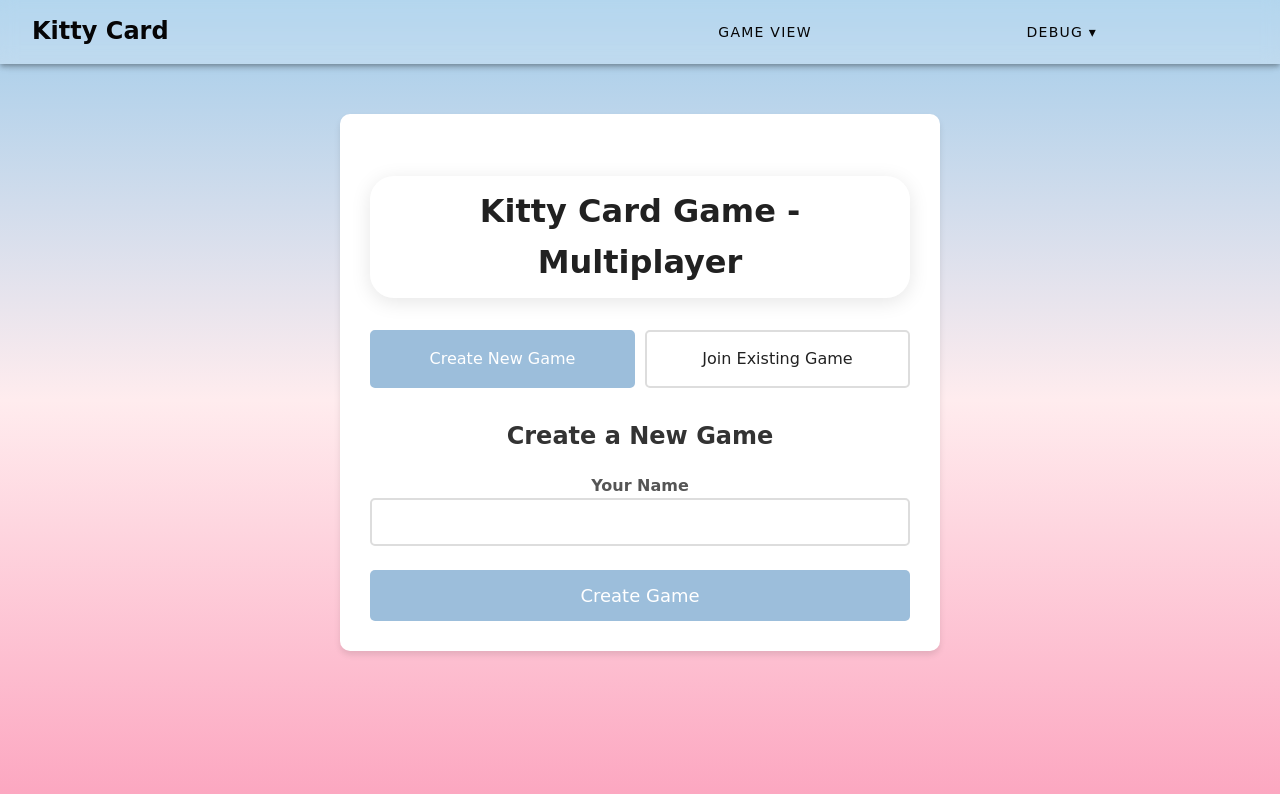
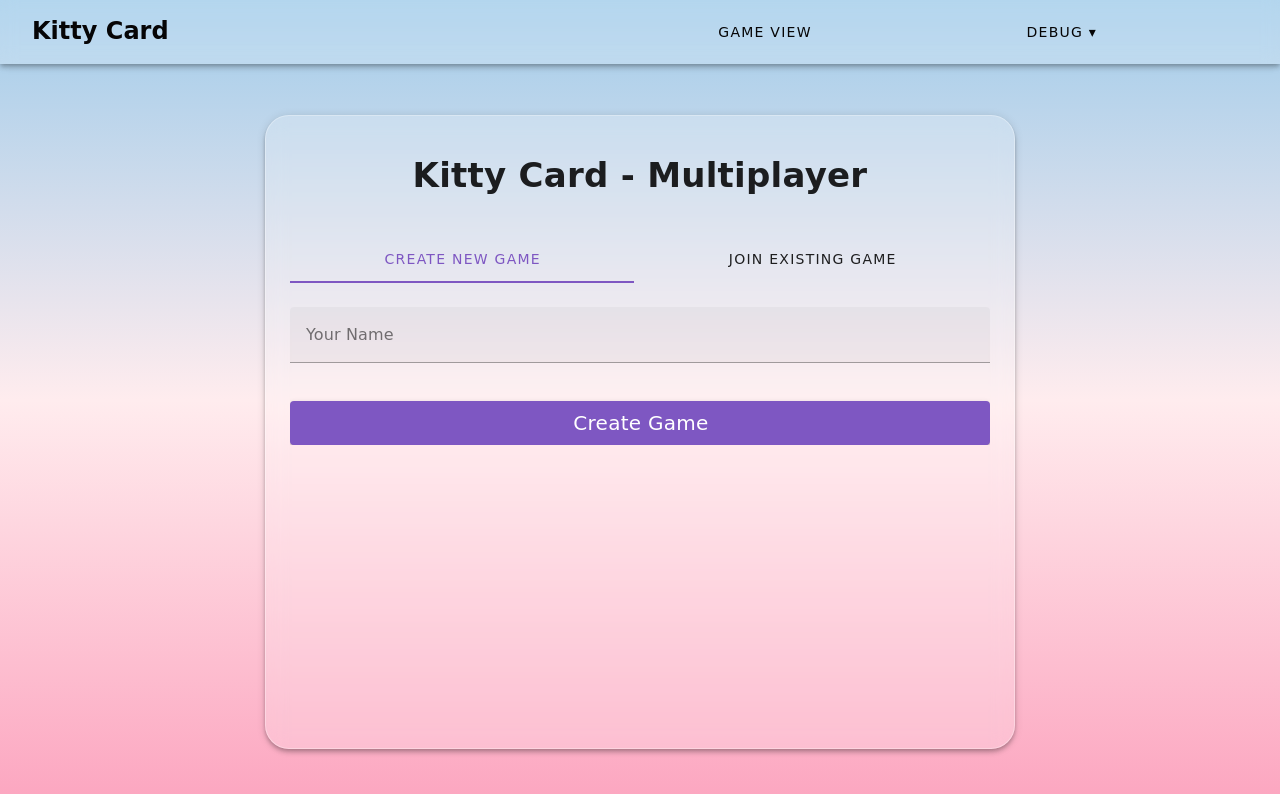
Before and after one commit to ShahdLala66/WA_Kitty_Card, a Vue app in the folder wa_kitty_card/frontend/: page /enterNames in a window 1280 px wide. Shown: the top 794 px of the page. Built offline with nearby package versions, Linux system fonts and the light colour scheme; the HTML template or start-up script is replaced by a standard one.

Commit message:
feat: enterNames/Home with vuetify, routing fixed

```diff
--- /dev/null
+++ b/package.json
@@ -0,0 +1,5 @@
+{
+  "dependencies": {
+    "@mdi/font": "^7.4.47"
+  }
+}
--- a/wa_kitty_card/frontend/package.json
+++ b/wa_kitty_card/frontend/package.json
@@ -8,6 +8,7 @@
     "lint": "vue-cli-service lint"
   },
   "dependencies": {
+    "@mdi/font": "^7.4.47",
     "core-js": "^3.8.3",
     "vue": "^3.2.13",
     "vue-router": "^4.0.3",
--- a/wa_kitty_card/frontend/src/App.vue
+++ b/wa_kitty_card/frontend/src/App.vue
@@ -2,37 +2,18 @@
   <v-app>
     <NavBar />
     <v-main>
-      <component :is="currentView" />
+      <router-view />
     </v-main>
   </v-app>
 </template>
 
 <script>
 import NavBar from './components/NavBar.vue'
-import Home from './views/Home.vue'
-import EnterNames from './views/EnterNames.vue'
-import Game from './views/Game.vue'
-import GameOver from './views/GameOver.vue'
 
 export default {
   name: 'App',
   components: {
-    NavBar,
-    Home,
-    EnterNames,
-    Game,
-    GameOver
-  },
-  computed: {
-    currentView() {
-      const path = window.location.pathname;
-      if (path === '/') return 'Home';
-      if (path === '/enterNames') return 'EnterNames';
-      if (path === '/combinedView') return 'Game';
-      if (path === '/gameOverPage') return 'GameOver';
-      if (['/playersState', '/gridColors', '/playersHand', '/listEvents'].includes(path)) return 'Game'; // Reusing Game or we could make a Debug component
-      return 'Home';
-    }
+    NavBar
   }
 }
 </script>
--- a/wa_kitty_card/frontend/src/router/index.js
+++ b/wa_kitty_card/frontend/src/router/index.js
@@ -11,17 +11,17 @@ const routes = [
     component: Home
   },
   {
-    path: '/enter-names',
+    path: '/enterNames',
     name: 'EnterNames',
     component: EnterNames
   },
   {
-    path: '/game',
+    path: '/combinedView',
     name: 'Game',
     component: Game
   },
   {
-    path: '/game-over',
+    path: '/gameOverPage',
     name: 'GameOver',
     component: GameOver
   }
--- a/wa_kitty_card/frontend/src/views/EnterNames.vue
+++ b/wa_kitty_card/frontend/src/views/EnterNames.vue
@@ -1,64 +1,94 @@
 <template>
-  <div class="enter-names">
-    <h1>Kitty Card Game - Multiplayer</h1>
+  <v-container class="fill-height d-flex align-center justify-center">
+    <v-card class="glass-card pa-6" width="100%" max-width="750" min-height="90%" elevation="4">
+      <v-card-title class="text-h4 font-weight-bold text-center mb-6">
+        Kitty Card - Multiplayer
+      </v-card-title>
 
-    <div class="game-mode-selector">
-      <button id="create-game-btn" class="mode-btn" :class="{ active: mode === 'create' }" @click="mode = 'create'">
-        Create New Game
-      </button>
-      <button id="join-game-btn" class="mode-btn" :class="{ active: mode === 'join' }" @click="mode = 'join'">
-        Join Existing Game
-      </button>
-    </div>
+      <v-tabs v-model="mode" grow class="mb-6 bg-transparent" color="deep-purple-lighten-1">
+        <v-tab value="create">Create New Game</v-tab>
+        <v-tab value="join">Join Existing Game</v-tab>
+      </v-tabs>
 
-    <!-- Create Game Form -->
-    <div v-if="mode === 'create'" id="create-game-form" class="game-form">
-      <h2>Create a New Game</h2>
-      <form id="create-form" @submit.prevent="createGame">
-        <div>
-          <label for="create-player-name">Your Name</label><br />
-          <input type="text" id="create-player-name" v-model="playerName" required />
-        </div>
-        <br />
-        <div>
-          <button type="submit">Create Game</button>
-        </div>
-      </form>
+      <v-window v-model="mode">
+        <!-- Create Game Form -->
+        <v-window-item value="create">
+          <v-form @submit.prevent="createGame">
+            <v-text-field
+              v-model="playerName"
+              label="Your Name"
+              required
+              color="deep-purple-lighten-1"
+              class="mb-4"
+            ></v-text-field>
 
-      <div v-if="waiting" id="waiting-room">
-        <h3>Game Created!</h3>
-        <p>Share this Game ID with another player:</p>
-        <div class="game-id-display">
-          <input type="text" id="game-id-input" :value="gameId" readonly />
-          <button id="copy-game-id-btn" @click="copyGameId">Copy ID</button>
-        </div>
-        <p class="waiting-text">Waiting for player 2 to join...</p>
-        <div class="spinner"></div>
-      </div>
-    </div>
+            <v-btn
+              type="submit"
+              color="deep-purple-lighten-1"
+              block
+              size="large"
+              class="text-h6"
+            >
+              Create Game
+            </v-btn>
+          </v-form>
 
-    <!-- Join Game Form -->
-    <div v-if="mode === 'join'" id="join-game-form" class="game-form">
-      <h2>Join an Existing Game</h2>
-      <form id="join-form" @submit.prevent="joinGame">
-        <div>
-          <label for="join-game-id">Game ID</label><br />
-          <input type="text" id="join-game-id" v-model="joinGameId" required placeholder="Enter game ID" />
-        </div>
-        <br />
-        <div>
-          <label for="join-player-name">Your Name</label><br />
-          <input type="text" id="join-player-name" v-model="playerName" required />
-        </div>
-        <br />
-        <div>
-          <button type="submit">Join Game</button>
-        </div>
-      </form>
-    </div>
+          <div v-if="waiting" class="text-center mt-6">
+            <h3 class="text-h5 mb-2">Game Created!</h3>
+            <p class="mb-4">Share this Game ID with another player:</p>
 
-    <div v-if="errorMessage" id="error-message" class="error-message">{{ errorMessage }}</div>
-  </div>
+            <div class="d-flex align-center gap-2 mb-4">
+              <v-text-field
+                ref="gameIdInput"
+                :model-value="gameId"
+                readonly
+                hide-details
+                class="flex-grow-1"
+                color="deep-purple-lighten-1"
+              ></v-text-field>
+              <v-btn color="deep-purple-lighten-1" @click="copyGameId" height="56">
+                Copy ID
+              </v-btn>
+            </div>
+
+            <p class="text-medium-emphasis mb-4">Waiting for player 2 to join...</p>
+            <v-progress-circular indeterminate color="deep-purple-lighten-1" size="40"></v-progress-circular>
+          </div>
+        </v-window-item>
+
+        <!-- Join Game Form -->
+        <v-window-item value="join">
+          <v-form @submit.prevent="joinGame">
+            <v-text-field
+              v-model="playerName"
+              label="Your Name"
+              required
+              color="deep-purple-lighten-1"
+              class="mb-4"
+            ></v-text-field>
+
+            <v-text-field
+              v-model="joinGameId"
+              label="Game ID"
+              required
+              color="deep-purple-lighten-1"
+              class="mb-4"
+            ></v-text-field>
+
+            <v-btn
+              type="submit"
+              color="deep-purple-lighten-1"
+              block
+              size="large"
+              class="text-none text-h6"
+            >
+              Join Game
+            </v-btn>
+          </v-form>
+        </v-window-item>
+      </v-window>
+    </v-card>
+  </v-container>
 </template>
 
 <script>
@@ -141,6 +171,12 @@ export default {
     },
     copyGameId() {
       navigator.clipboard.writeText(this.gameId);
+      this.$nextTick(() => {
+        const input = this.$refs.gameIdInput.$el.querySelector('input');
+        if (input) {
+          input.select();
+        }
+      });
     },
     connectWebSocket() {
       const protocol = window.location.protocol === 'https:' ? 'wss:' : 'ws:';
@@ -158,155 +194,16 @@ export default {
 </script>
 
 <style lang="scss" scoped>
-.enter-names {
-  max-width: 600px;
-  margin: 50px auto;
-  padding: 30px;
-  background: white;
-  border-radius: 10px;
-  box-shadow: 0 4px 6px rgba(0, 0, 0, 0.1);
+@import "@/styles/colors";
+
+.glass-card {
+  background: $white-transparent !important;
+  backdrop-filter: blur(10px);
+  border-radius: $border-radius;
+  border: 1px solid rgba(255, 255, 255, 0.3);
 }
 
-.game-mode-selector {
-  display: flex;
-  gap: 10px;
-  margin-bottom: 30px;
-}
-
-.mode-btn {
-  flex: 1;
-  padding: 15px;
-  border: 2px solid #ddd;
-  background: white;
-  cursor: pointer;
-  border-radius: 5px;
-  font-size: 16px;
-  transition: all 0.3s;
-
-  &.active {
-    background: #9cbedb;
-    color: white;
-    border-color: #9cbedb;
-  }
-
-  &:hover {
-    border-color: #9cbedb;
-  }
-}
-
-.game-form {
-  animation: fadeIn 0.3s;
-
-  h2 {
-    color: #333;
-    margin-bottom: 20px;
-  }
-
-  label {
-    font-weight: bold;
-    color: #555;
-  }
-
-  input[type="text"] {
-    width: 100%;
-    padding: 10px;
-    border: 2px solid #ddd;
-    border-radius: 5px;
-    font-size: 16px;
-  }
-
-  button[type="submit"] {
-    width: 100%;
-    padding: 12px;
-    background: #9cbedb;
-    color: white;
-    border: none;
-    border-radius: 5px;
-    font-size: 18px;
-    cursor: pointer;
-    transition: background 0.3s;
-
-    &:hover {
-      background: #7b9fbe;
-    }
-  }
-}
-
-#waiting-room {
-  text-align: center;
-  padding: 20px;
-}
-
-.game-id-display {
-  display: flex;
-  gap: 10px;
-  margin: 20px 0;
-}
-
-#game-id-input {
-  flex: 1;
-  font-size: 24px;
-  font-weight: bold;
-  text-align: center;
-  letter-spacing: 2px;
-}
-
-#copy-game-id-btn {
-  padding: 10px 20px;
-  background: #9cbedb;
-  color: white;
-  border: none;
-  border-radius: 5px;
-  cursor: pointer;
-  transition: background 0.3s;
-
-  &:hover {
-    background: #0b7dda;
-  }
-}
-
-.waiting-text {
-  color: #666;
-  font-style: italic;
-}
-
-.spinner {
-  border: 4px solid #f3f3f3;
-  border-top: 4px solid #9cbedb;
-  border-radius: 50%;
-  width: 40px;
-  height: 40px;
-  animation: spin 1s linear infinite;
-  margin: 20px auto;
-}
-
-.error-message {
-  background: #f44336;
-  color: white;
-  padding: 15px;
-  border-radius: 5px;
-  margin-top: 20px;
-}
-
-@keyframes fadeIn {
-  from {
-    opacity: 0;
-    transform: translateY(-10px);
-  }
-
-  to {
-    opacity: 1;
-    transform: translateY(0);
-  }
-}
-
-@keyframes spin {
-  0% {
-    transform: rotate(0deg);
-  }
-
-  100% {
-    transform: rotate(360deg);
-  }
+.gap-2 {
+  gap: 8px;
 }
 </style>
--- a/wa_kitty_card/frontend/src/views/GameOver.vue
+++ b/wa_kitty_card/frontend/src/views/GameOver.vue
@@ -1,10 +1,31 @@
 <template>
-  <div class="game-over-container">
-    <h1>Game Over</h1>
-    <h2>Winner: {{ winnerName }}</h2>
-    <a href="/enterNames" class="btn btn-primary">New Game</a>
-    <a href="/" class="btn btn-secondary">Home</a>
-  </div>
+  <v-container class="fill-height d-flex flex-column align-center justify-center">
+    <v-card class="glass-card pa-8 text-center" elevation="4" min-width="300">
+      <h1 class="text-h2 font-weight-bold mb-4 text-primary">Game Over</h1>
+      <h2 class="text-h4 mb-8">Winner: {{ winnerName }}</h2>
+
+      <div class="d-flex flex-column gap-4">
+        <v-btn
+          to="/enterNames"
+          color="primary"
+          size="large"
+          class="mb-4"
+          prepend-icon="mdi-replay"
+        >
+          New Game
+        </v-btn>
+
+        <v-btn
+          to="/"
+          variant="outlined"
+          size="large"
+          prepend-icon="mdi-home"
+        >
+          Home
+        </v-btn>
+      </div>
+    </v-card>
+  </v-container>
 </template>
 
 <script>
@@ -24,17 +45,12 @@ export default {
 </script>
 
 <style lang="scss" scoped>
-.game-over-container {
-  display: flex;
-  flex-direction: column;
-  align-items: center;
-  justify-content: center;
-  gap: 2rem;
-  min-height: 50vh;
-  padding: 2rem;
+@import "@/styles/colors";
 
-  .btn {
-    margin: 0.5rem;
-  }
+.glass-card {
+  background: $white-transparent !important;
+  backdrop-filter: blur(10px);
+  border-radius: $border-radius;
+  border: 1px solid rgba(255, 255, 255, 0.3);
 }
 </style>
--- a/wa_kitty_card/frontend/src/views/Home.vue
+++ b/wa_kitty_card/frontend/src/views/Home.vue
@@ -1,16 +1,14 @@
 <template>
-  <div class="home">
-    <h1>{{ message }}</h1>
+  <v-container fluid class="home fill-height d-flex flex-column align-center">
+    <h1 class="text-h2 font-weight-bold mb-6 text-center">{{ message }}</h1>
 
-    <div class="button-container">
-      <button class="cute-button">
-        <a href="/enterNames">
-          <img
-            class="button-image"
-            width="150"
-            src="/images/zayne-icon.png"
-          />
-        </a>
+    <div class="d-flex justify-center align-center my-8 position-relative" style="z-index: 2">
+      <button class="cute-button" @click="$router.push('/enterNames')">
+        <img
+          class="button-image"
+          width="150"
+          src="/images/zayne-icon.png"
+        />
       </button>
     </div>
 
@@ -24,56 +22,66 @@
       </div>
     </div>
 
-    <div class="container py-4">
-      <div class="row">
-        <div class="col-12 col-md-12 col-xxl-4 mb-3">
-          <div class="card h-100 shadow-sm">
-            <div class="card-body">
-              <h2 class="card-title"><strong>General</strong></h2>
-              <p class="card-text">
+    <v-container class="py-4">
+      <v-row>
+        <!-- General Section -->
+        <v-col cols="12" md="12" xxl="4" class="mb-3">
+          <v-card class="h-100 glass-card" elevation="4">
+            <v-card-item>
+              <v-card-title class="text-h4 font-weight-bold text-center mb-4 card-title">
+                <strong>General</strong>
+              </v-card-title>
+            </v-card-item>
+            <v-card-text class="text-body-1">
+              <p class="mb-4">
                 When you start the game, you will be asked to choose a mode:
               </p>
 
-              <ul>
-                <li>Single</li>
-                <li>Multiplayer</li>
-              </ul>
+              <v-list density="compact" class="bg-transparent">
+                <v-list-item prepend-icon="mdi-paw">Single</v-list-item>
+                <v-list-item prepend-icon="mdi-paw">Multiplayer</v-list-item>
+              </v-list>
 
-              <p class="card-text">
+              <p class="mt-4">
                 Single player mode has a special feature but the game can NOT be
                 played as single player, as it needs two people. Then you will be
                 asked to load or save a game. If it’s your first time playing, you
                 need to start a new game.
               </p>
-            </div>
-          </div>
-        </div>
+            </v-card-text>
+          </v-card>
+        </v-col>
 
-        <div class="col-12 col-md-6 col-xxl-4 mb-3">
-          <div class="card h-100 shadow-sm">
-            <div class="card-body">
-              <h2 class="card-title"><strong>Rules</strong></h2>
-              <h4 class="mt-3"><em>About Rounds:</em></h4>
-              <p class="card-text">
+        <!-- Rules Section -->
+        <v-col cols="12" md="6" xxl="4" class="mb-3">
+          <v-card class="h-100 glass-card" elevation="4">
+            <v-card-item>
+              <v-card-title class="text-h4 font-weight-bold text-center mb-4 card-title">
+                <strong>Rules</strong>
+              </v-card-title>
+            </v-card-item>
+            <v-card-text class="text-body-1">
+              <h4 class="text-h6 font-weight-bold mt-3 mb-2"><em>About Rounds:</em></h4>
+              <p class="mb-2">
                 At the start of each game, both players decide the order to play.
               </p>
-              <ul>
+              <ul class="pl-4 mb-4">
                 <li>The player going first receives 3 cards.</li>
                 <li>The player going second receives also 3 cards.</li>
               </ul>
 
-              <p class="card-text">
+              <p class="mb-4">
                 Players alternate turns, and each round, they can choose to either
                 [Play] a card or [Draw] a card. When all 9 cups are filled with
                 kitties, the player with more points wins the game.
               </p>
 
-              <h4 class="mt-3"><em>About Cards:</em></h4>
-              <p class="card-text">
+              <h4 class="text-h6 font-weight-bold mt-3 mb-2"><em>About Cards:</em></h4>
+              <p class="mb-2">
                 There are 4 colors of cards and 5 colors of cups, including the
                 white cup.
               </p>
-              <ul>
+              <ul class="pl-4 mb-4">
                 <li>There are the ACE and Bomb cards.</li>
                 <li>The ace card freezes the enemy! More rounds for you!</li>
                 <li>
@@ -83,8 +91,8 @@
                 </li>
               </ul>
 
-              <h4 class="mt-3"><em>About Points:</em></h4>
-              <ul>
+              <h4 class="text-h6 font-weight-bold mt-3 mb-2"><em>About Points:</em></h4>
+              <ul class="pl-4 mb-4">
                 <li>You can put your cards in any unoccupied cups.</li>
                 <li>
                   Place kitties in the cups and score points based on the cup color.
@@ -100,16 +108,16 @@
                 </li>
               </ul>
 
-              <h4 class="mt-3"><em>About the card placement:</em></h4>
-              <ul>
+              <h4 class="text-h6 font-weight-bold mt-3 mb-2"><em>About the card placement:</em></h4>
+              <ul class="pl-4 mb-4">
                 <li>
                   Careful where you place your card! If you place it in the wrong
                   cell the cat will destroy it! Your turn will be canceled.
                 </li>
               </ul>
 
-              <h4 class="mt-3"><em>About the winner:</em></h4>
-              <ul>
+              <h4 class="text-h6 font-weight-bold mt-3 mb-2"><em>About the winner:</em></h4>
+              <ul class="pl-4">
                 <li>The one with most Points will win.</li>
                 <li>
                   If you get the ACE, you are lucky! You will be able to freeze your
@@ -118,66 +126,71 @@
                 </li>
                 <li>Other modes to be added in the future (ahem Semester 5)</li>
               </ul>
-            </div>
-          </div>
-        </div>
+            </v-card-text>
+          </v-card>
+        </v-col>
 
-        <div class="col-12 col-md-6 col-xxl-4 mb-3">
-          <div class="card h-100 shadow-sm">
-            <div class="card-body">
-              <h2 class="card-title"><strong>LOOK!!!</strong></h2>
-              <p class="card-text">
+        <!-- Images Section -->
+        <v-col cols="12" md="6" xxl="4" class="mb-3">
+          <v-card class="h-100 glass-card" elevation="4">
+            <v-card-item>
+              <v-card-title class="text-h4 font-weight-bold text-center mb-4 card-title">
+                <strong>LOOK!!!</strong>
+              </v-card-title>
+            </v-card-item>
+            <v-card-text class="text-body-1 text-center">
+              <p class="mb-2">
                 After being asked what mode you wanna play, you get this:
               </p>
-              <img
-                class="img-fluid mb-2"
+              <v-img
+                class="mx-auto mb-4 rounded-lg elevation-2"
                 width="300"
                 src="https://github.com/user-attachments/assets/d9a47570-83dd-42af-a7e9-470f9e398ab5"
-              />
+              ></v-img>
 
-              <p class="card-text">Now for the Game itself!</p>
-              <img
-                class="img-fluid mb-2"
+              <p class="mb-2">Now for the Game itself!</p>
+              <v-img
+                class="mx-auto mb-4 rounded-lg elevation-2"
                 width="300"
                 src="https://github.com/user-attachments/assets/9f592665-8085-4664-b3d9-3281d1907bdd"
-              />
+              ></v-img>
 
-              <p class="card-text">
+              <p class="mb-2">
                 Aren't the little kitties cute? Btw THEY'RE ALL MOVING!
               </p>
-              <img
-                class="img-fluid mb-2"
+              <v-img
+                class="mx-auto mb-4 rounded-lg elevation-2"
                 width="300"
                 src="https://github.com/user-attachments/assets/4789d1dd-f420-4a28-9237-1f270d346c70"
-              />
-              <img
-                class="img-fluid mb-2"
+              ></v-img>
+              <v-img
+                class="mx-auto mb-4 rounded-lg elevation-2"
                 width="300"
                 src="https://github.com/user-attachments/assets/f4761088-5c92-4b2a-ad1b-d7495532a261"
-              />
+              ></v-img>
 
-              <p class="card-text">And Game Over:</p>
-              <img
-                class="img-fluid mb-2"
+              <p class="mb-2 mt-4">And Game Over:</p>
+              <v-img
+                class="mx-auto mb-4 rounded-lg elevation-2"
                 width="300"
                 src="https://github.com/user-attachments/assets/90c78aaa-d0af-455b-a8ae-c2bf2257085d"
-              />
-              <img
-                class="img-fluid mb-2"
+              ></v-img>
+              <v-img
+                class="mx-auto mb-4 rounded-lg elevation-2"
                 width="300"
                 src="https://github.com/user-attachments/assets/0dabce1d-05ac-43b2-9b42-0b0db84bbe00"
-              />
-              <img
-                class="img-fluid mb-2"
+              ></v-img>
+              <v-img
+                class="mx-auto mb-4 rounded-lg elevation-2"
                 width="300"
                 src="https://github.com/user-attachments/assets/efecb4e8-2e53-4586-8bd7-b79ecacc3ab6"
-              />
-            </div>
-          </div>
-        </div>
-      </div>
-    </div>
-  </div>
+              ></v-img>
+            </v-card-text>
+          </v-card>
+        </v-col>
+      </v-row>
+    </v-container>
+  </v-container>
 </template>
 
 <script>
@@ -195,3 +208,118 @@ export default {
   }
 }
 </script>
+
+<style lang="scss" scoped>
+@import "@/styles/colors";
+
+.glass-card {
+  background: $white-transparent !important;
+  backdrop-filter: blur(10px);
+  border-radius: $border-radius;
+  border: 1px solid rgba(255, 255, 255, 0.3);
+}
+
+/* Keep existing custom animations/styles */
+.cute-button {
+  border: none;
+  background: $white-transparent;
+  border-radius: $border-radius;
+  box-shadow: 0 $box-shadow-blur $base-size $black-shadow-light;
+  padding: 10px;
+  transition: all 0.3s ease;
+  cursor: pointer;
+
+  &:hover {
+    transform: translateY(-0.2vh);
+    box-shadow: 0 $box-shadow-blur $base-size $black-shadow-dark;
+  }
+
+  img {
+    border-radius: 1rem;
+    transition: transform 0.3s ease;
+  }
+}
+
+.cloud {
+  position: absolute;
+  width: 15vw;
+  height: 6vw;
+  left: 70vw;
+  top: 20vh;
+  background: linear-gradient(to bottom right, #ffffff 0%, #f5f9ff 100%);
+  border-radius: 8vw;
+  z-index: 1;
+
+  &::before,
+  &::after {
+    content: "";
+    position: absolute;
+    background: inherit;
+    border-radius: 50%;
+    box-shadow: inherit;
+  }
+
+  &::before {
+    width: 5vw;
+    height: 5vw;
+    top: -2.5vw;
+  }
+
+  &::after {
+    width: 6vw;
+    height: 6vw;
+    top: -3vw;
+    left: 2vw;
+  }
+
+  animation: cloudFloat 6s ease-in-out infinite alternate;
+}
+
+@keyframes cloudFloat {
+  from { transform: translateY(0); }
+  to { transform: translateY(-20px); }
+}
+
+.cat-container {
+  position: absolute;
+  top: 20%;
+  left: 50%;
+  transform: translate(-50%, -50%);
+  height: 8vw;
+  pointer-events: auto;
+  transition: transform 0.3s ease;
+  z-index: 10;
+}
+
+.cat-container:hover {
+  transform: translate(-50%, -50%) scale(1.1);
+}
+
+.cat-container img {
+  height: 100%;
+}
+
+.thought-bubble {
+  position: absolute;
+  bottom: 100%;
+  left: 50%;
+  transform: translate(-50%, -10px);
+  background: #fff;
+  border-radius: 20px;
+  padding: 10px 15px;
+  min-width: 120px;
+  text-align: center;
+  font-family: 'Poppins', sans-serif;
+  font-size: clamp(0.7rem, 2vw, 1rem);
+  color: #333;
+  box-shadow: 0 4px 12px rgba(0, 0, 0, 0.15);
+  opacity: 0;
+  transition: opacity 0.3s ease, transform 0.3s ease;
+  pointer-events: none;
+}
+
+.cat-container:hover .thought-bubble {
+  opacity: 1;
+  transform: translate(-50%, -25px);
+}
+</style>
```
Also changed, not shown: 2 other files (tests, documents, lock files or other folders).
